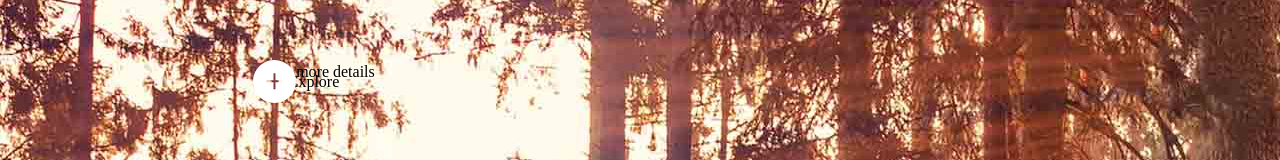
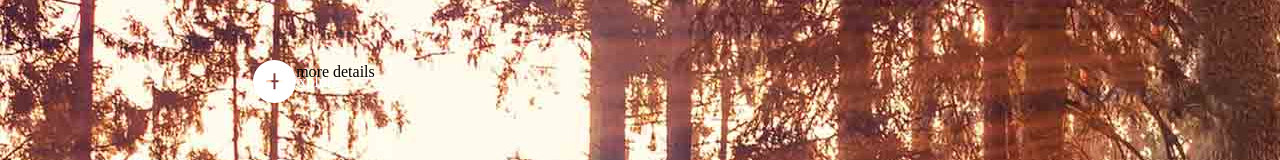
Before and after one commit to Optiq01/udundi-coding-challenge, a Vue app: page / in a window 1280 px wide. Shown: the part 161-321 px from the top of the page. Built offline with nearby package versions, Linux system fonts and the light colour scheme.

Commit message:
changed title color to gradient for animating

```diff
--- a/src/App.vue
+++ b/src/App.vue
@@ -8,7 +8,7 @@
       <h1 class="title align-middle sm:text-[length:var(--text-ultraJumbotron-2)] md:text-[length:var(--text-ultraJumbotron-3)] text-white">Explore</h1>
       <div class="plusBtnContainer gap-[var(--micro-1-3)]">
         <img src="./assets/Plus.svg" class="sm:w-[var(--xTiny-1-3)]" />
-        <p class="align-center text-white sm:text-[length:var(--text-widget-3)] md:text-[length:var(--text-article-3)]">more details</p>
+        <p class="align-center sm:text-[length:var(--text-widget-3)] md:text-[length:var(--text-article-3)]">more details</p>
       </div>
     </article>
   </section>
@@ -40,6 +40,9 @@
   .title{
     grid-area: 1/2/2/3;
     place-self: center;
+    background: linear-gradient(90deg, rgba(255,255,255,0) 0%, rgba(255,255,255,1) 0%, rgba(255,255,255,1) 100%);
+    -webkit-background-clip: text;
+    -webkit-text-fill-color: transparent;
   }
 
   .plusBtnContainer{
```
